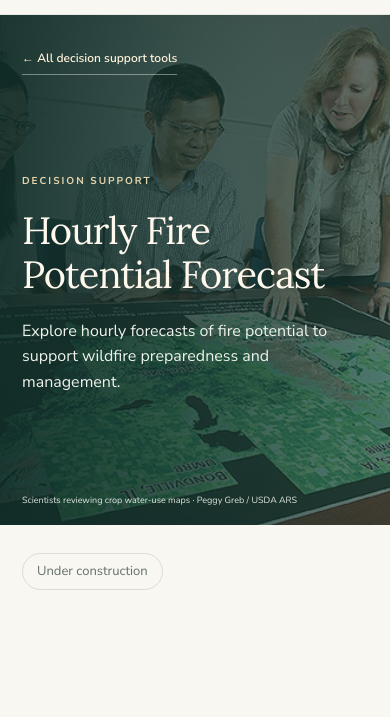
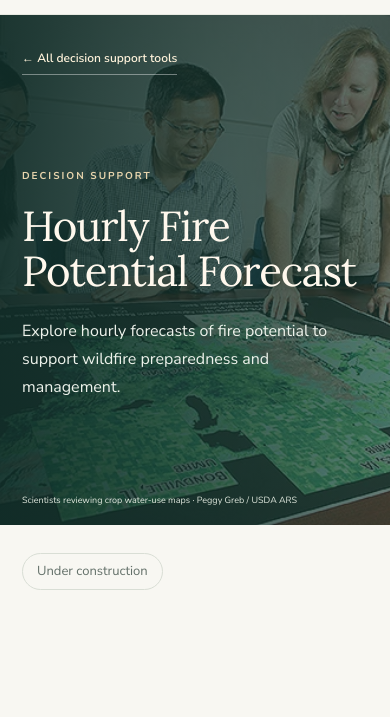
Before and after one commit to NRMO-Lab/nrmo-lab.github.io, a website: page fire-forecast.html in a window 390 px wide. Shown: the part 127-844 px from the top of the page. Drawn offline with Linux system fonts and the light colour scheme.

Commit message:
Update lab website - 2026-10-26 19:10

```diff
--- a/styles.css
+++ b/styles.css
@@ -333,3 +333,6 @@
 
 /* Consistent banner dimensions and typography across all four tool pages. */
 .tool-page-hero{height:460px;display:flex;flex-direction:column}.tool-page-hero::before{background-size:cover;background-position:center 60%}.tool-page-hero .tool-page-back{flex:none}.tool-page-hero .page-intro{flex:1;padding-top:38px;padding-bottom:24px;display:flex;flex-direction:column;justify-content:center}.tool-page-hero h1{font-size:52px;line-height:1.12;margin-bottom:22px}.tool-page-hero .lead{font-size:18px;line-height:1.65}.tool-page-hero .eyebrow{font-size:10px;margin-bottom:20px}.tool-page-image-credit{flex:none;font-size:10px;line-height:1.5;padding-bottom:18px}@media(max-width:760px){.tool-page-hero{height:510px}.tool-page-hero .page-intro{padding-top:24px;padding-bottom:24px}.tool-page-hero h1{font-size:38px;line-height:1.15}.tool-page-hero .lead{font-size:16px;line-height:1.6}.tool-page-image-credit{font-size:9px}}
+
+/* Match research-page banner typography. */
+.tool-page-hero h1{font-size:clamp(44px,5vw,70px);line-height:1.08}.tool-page-hero .lead{font-size:18px;line-height:1.75}@media(max-width:760px){.tool-page-hero h1{font-size:42px}.tool-page-hero .lead{font-size:16px;line-height:1.75}}
```
